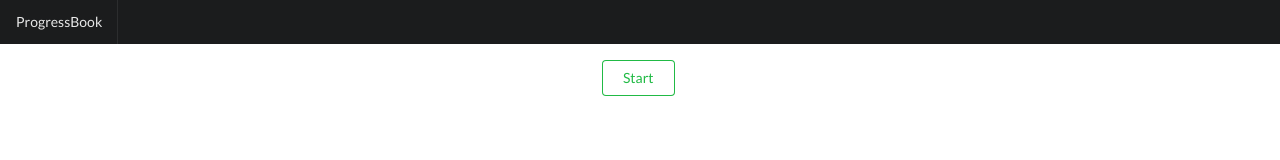
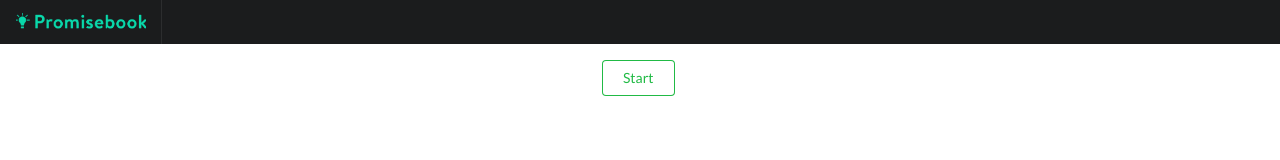
Before and after one commit to kixlab/xproj-prototype, a Vue app: page /walkThrough in a window 1280 px wide. Shown: the top 160 px of the page. Built offline with nearby package versions, Linux system fonts and the light colour scheme.

Commit message:
Add logo

```diff
--- a/src/App.vue
+++ b/src/App.vue
@@ -2,7 +2,7 @@
   <div id="app" class="ui container">
     <div class="ui top inverted fixed menu">
       <div class="ui item">
-        <router-link to="/myReprs">ProgressBook</router-link>
+        <router-link to="/myReprs" id="logo">ProgressBook</router-link>
       </div>
     </div>
     <router-view></router-view>
@@ -26,4 +26,10 @@ export default {
   color: #2c3e50;
   margin-top: 60px;
 }
+#logo {
+  background: url(assets/logo.png) 50% 50% no-repeat;
+  background-size: auto 44px;
+  text-indent: -999px;
+  width: 130px;
+}
 </style>
```
Also changed, not shown: src/assets/logo.png, static/logo.png.
